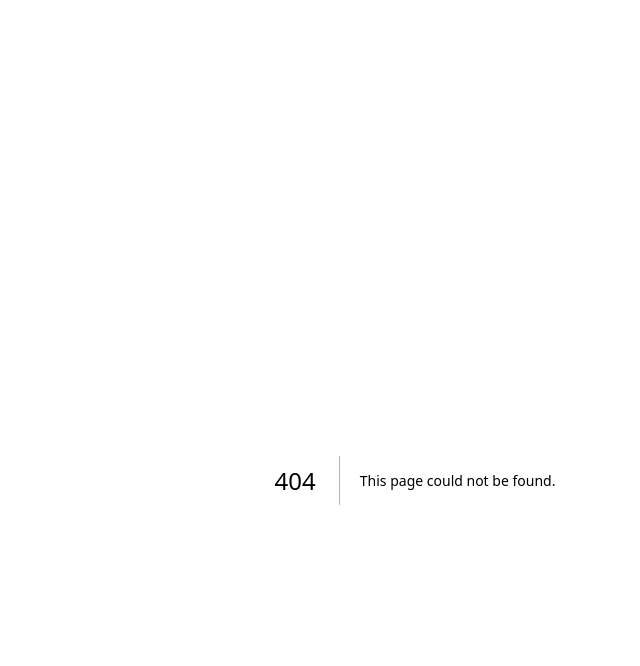
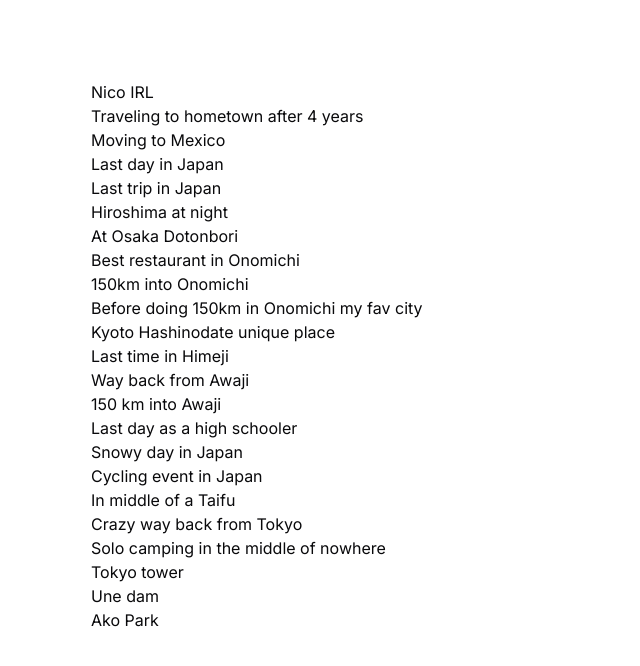
Before and after one commit to kaitakami/kai-takami, a Next.js app: page /life in a window 1280 px wide. Before the commit this address had no page. Shown: the top 666 px of the page, without its empty margins (225-865 px from the left). Built offline with nearby package versions, Linux system fonts and the light colour scheme.

Commit message:
feat: create life page base

```diff
--- /dev/null
+++ b/src/app/life/page.tsx
@@ -0,0 +1,16 @@
+import React from 'react'
+import lifePhotos from '@/life.json'
+
+const Page = () => {
+  return (
+    <div>
+      {lifePhotos.photos.map((photo) =>
+        <div key={photo.title}>
+          <h3>{photo.title}</h3>
+        </div>)
+      }
+    </div>
+  )
+}
+
+export default Page
```
